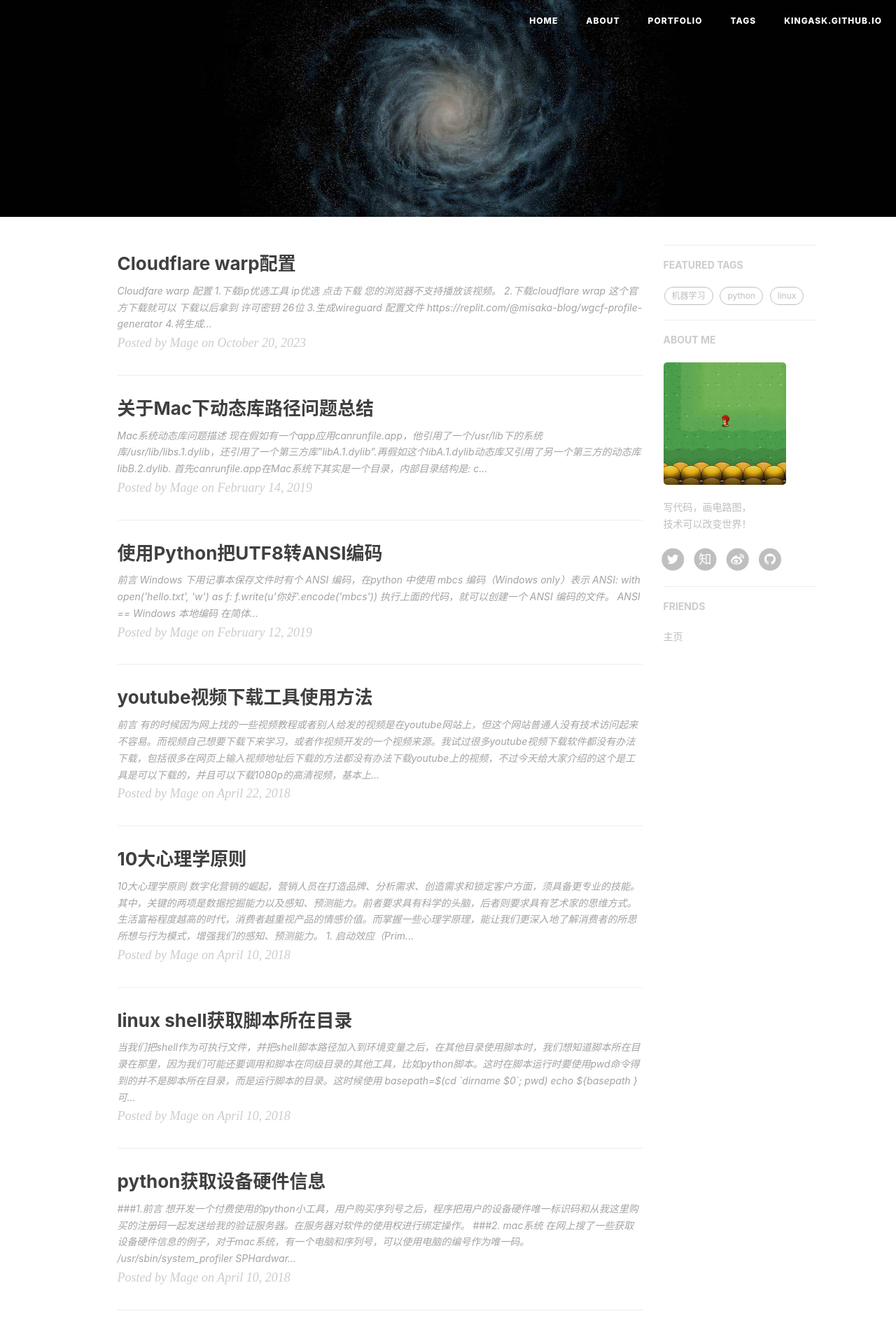
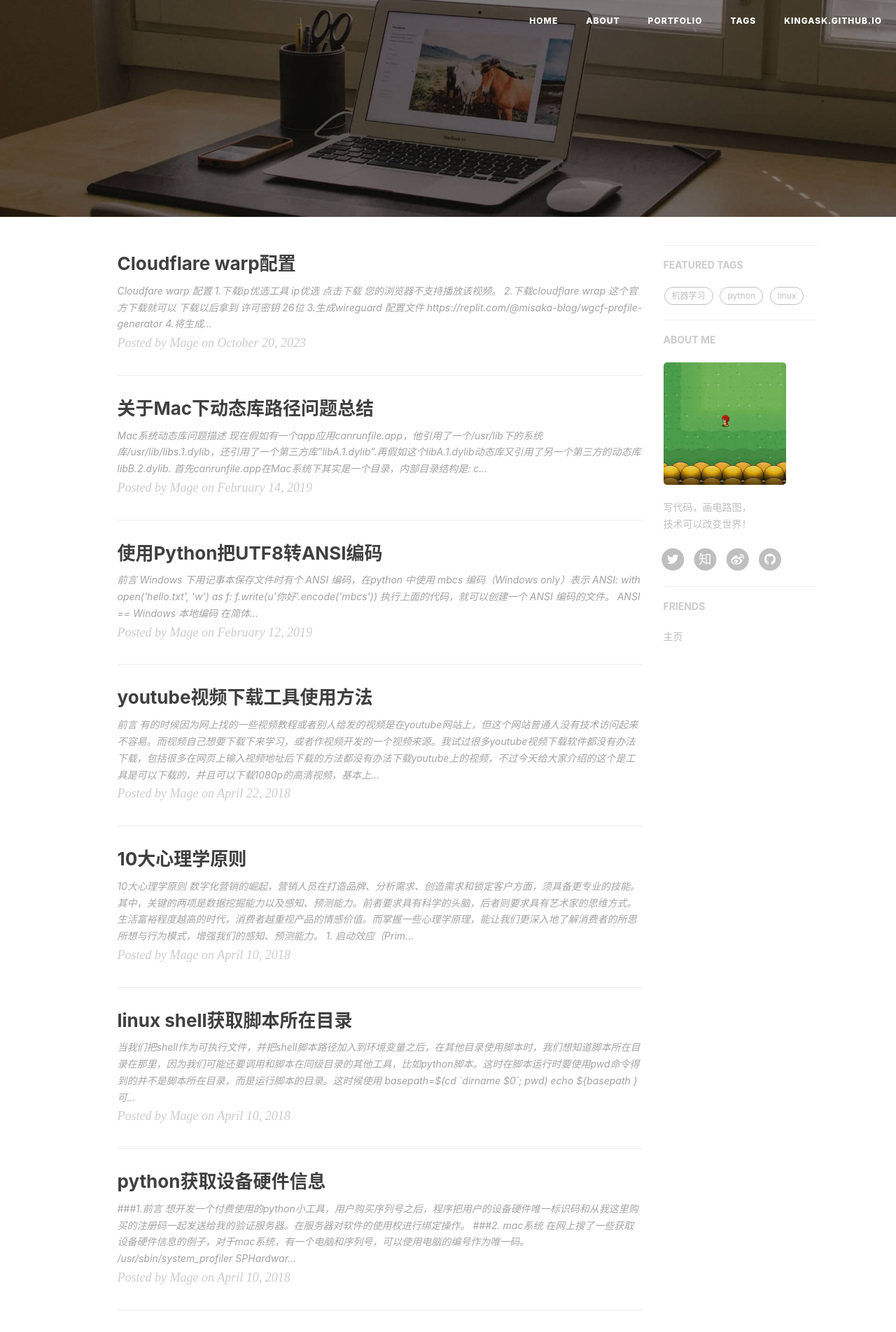
Before and after one commit to kingask/kingask.github.io, a Jekyll site: the page built from index.html, in a window 1280 px wide. Shown: the top 1904 px of the page at 70% size. Built offline with Jekyll 4.4.1, drawn with Linux system fonts in a browser that asks for light colours; nearby versions of some CDN libraries; the list of posts is cut into pages by our own code; comment, search, counter and statistics services are not loaded.

Commit message:
modified:   _config.yml

```diff
--- a/_config.yml
+++ b/_config.yml
@@ -1,7 +1,7 @@
 # Site settings
 title: " "
 SEOTitle: luping的博客
-header-img: img/post-bg-universe.jpg
+header-img: img/home-bg-o.jpg
 email: boss@fuluping.com
 description: "关于前端与设计、黑客与画家 | luping，Web & Mobile Lover，Software Engineer，UX Designer | 这里是 @luping 的个人博客，与你一起发现更大的世界。"
 keyword: "luping的博客, Hux Blog, 博客, 个人网站, C++,Erlang,Python,移动互联网,手机游戏,app, 设计"
```
